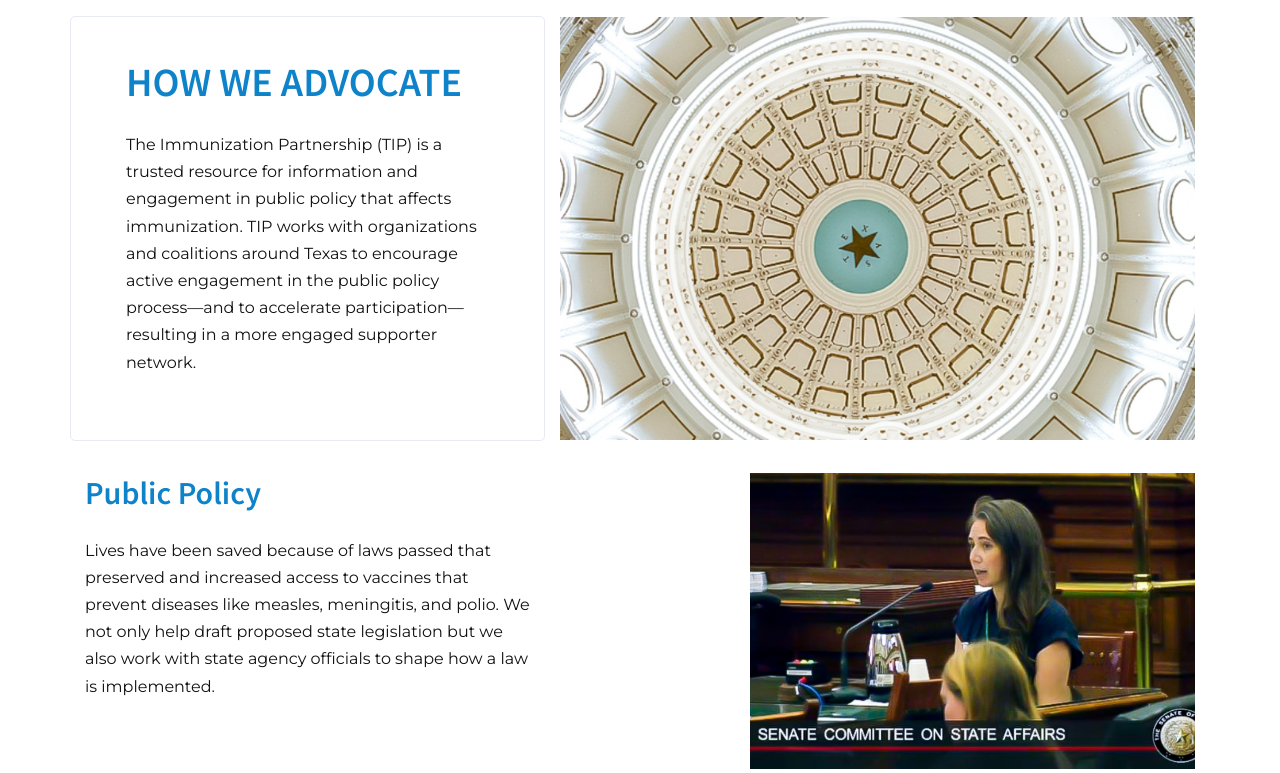
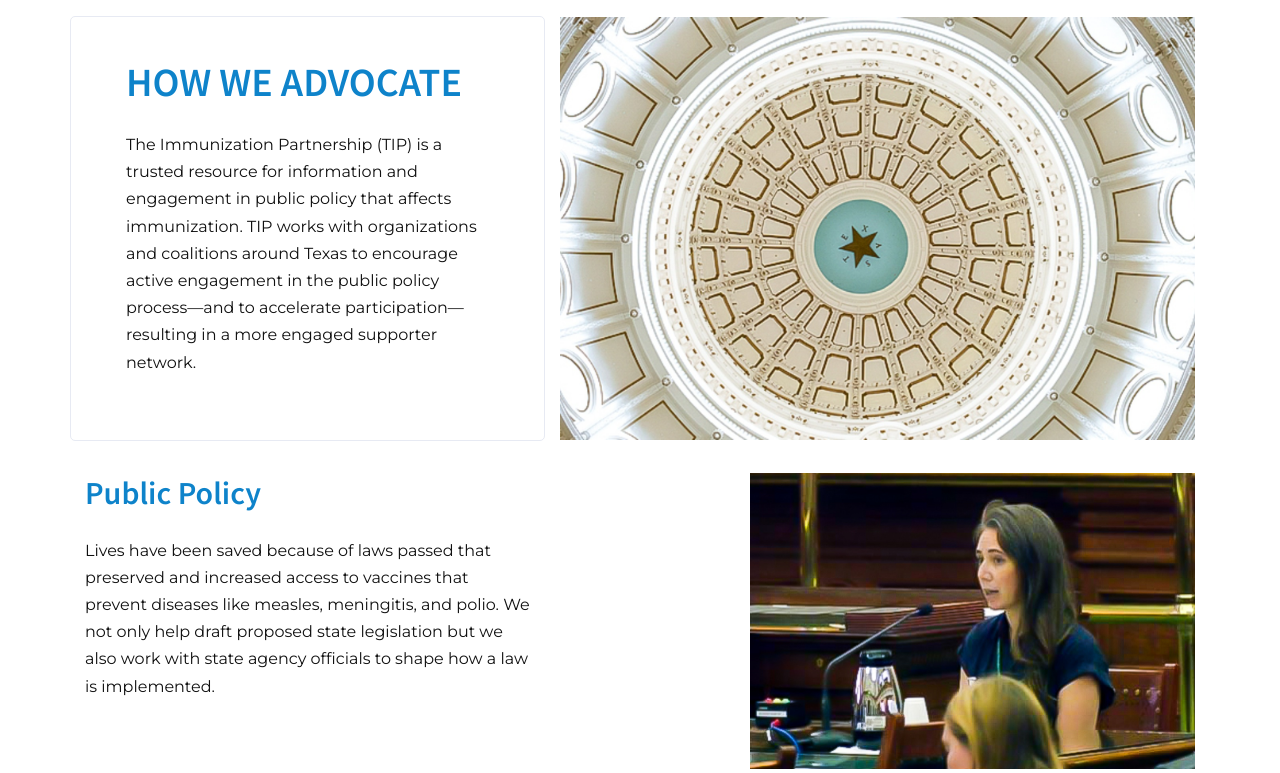
Before and after one commit to aitshuber/immunizecc, a Jekyll site: the page built from we-advocate.html, in a window 1280 px wide. Shown: the part 480-1253 px from the top of the page. Built offline with Jekyll 4.4.1, drawn with Linux system fonts in a browser that asks for light colours; some web fonts are replaced; a script that is not in the unit is left out; comment, search, counter and statistics services are not loaded; grey boxes are pictures that could not be loaded.

Commit message:
Updated 2 files via CloudCannon

```diff
--- a/we-advocate.html
+++ b/we-advocate.html
@@ -47,7 +47,7 @@
 	</p>
 </div>
 <div class="col-md-5">
-		<img class="img-fluid editable" alt="Image Description" width="1600" src="/assets/img/how-we-advocate/246073396-10158611541858753-2858160654420623474-n.jpg" />
+		<img class="img-fluid editable" alt="Image Description" width="1600" src="/assets/img/how-we-advocate/246073396-10158611541858753-2858160654420623474-n-3.jpg" />
 
 		</div>
 </div>
```
Also changed, not shown: assets/img/how-we-advocate/246073396-10158611541858753-2858160654420623474-n-3.jpg (added).
